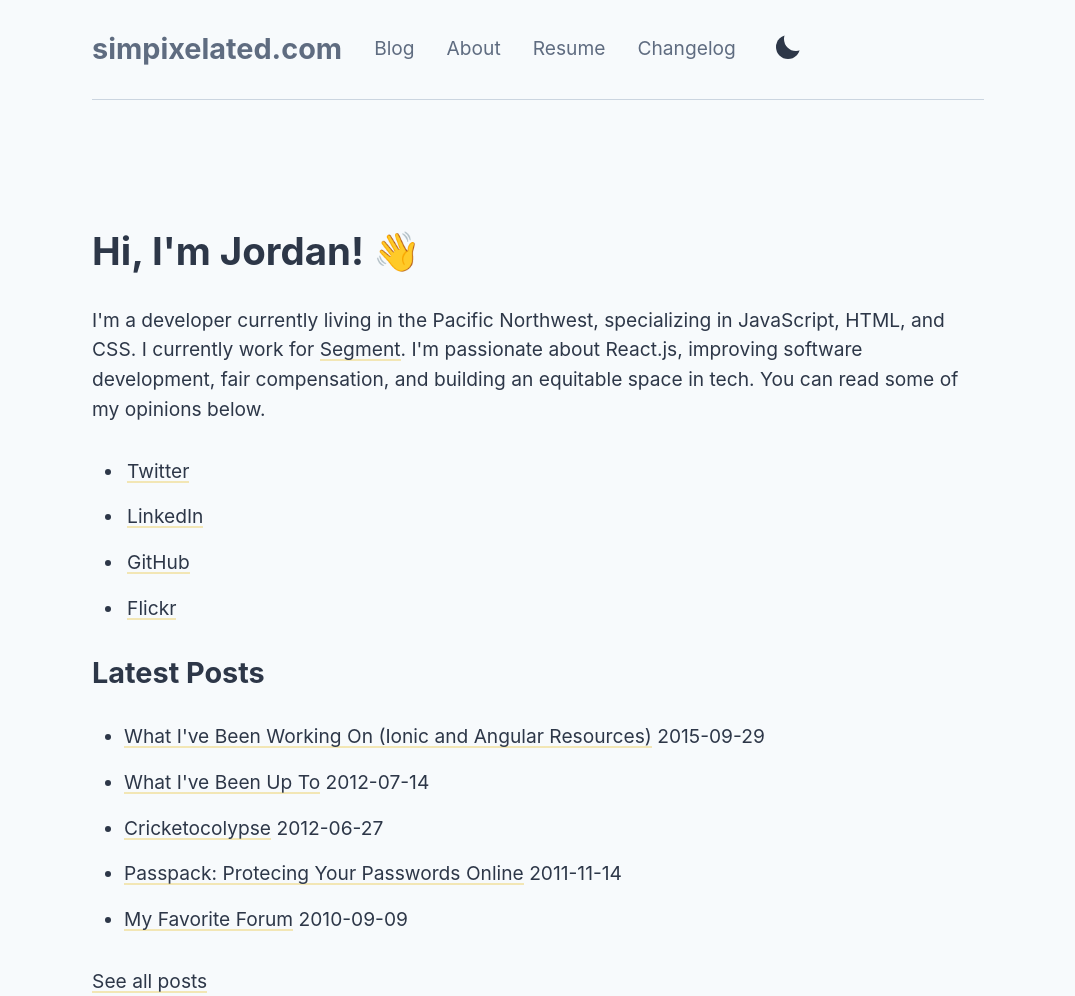
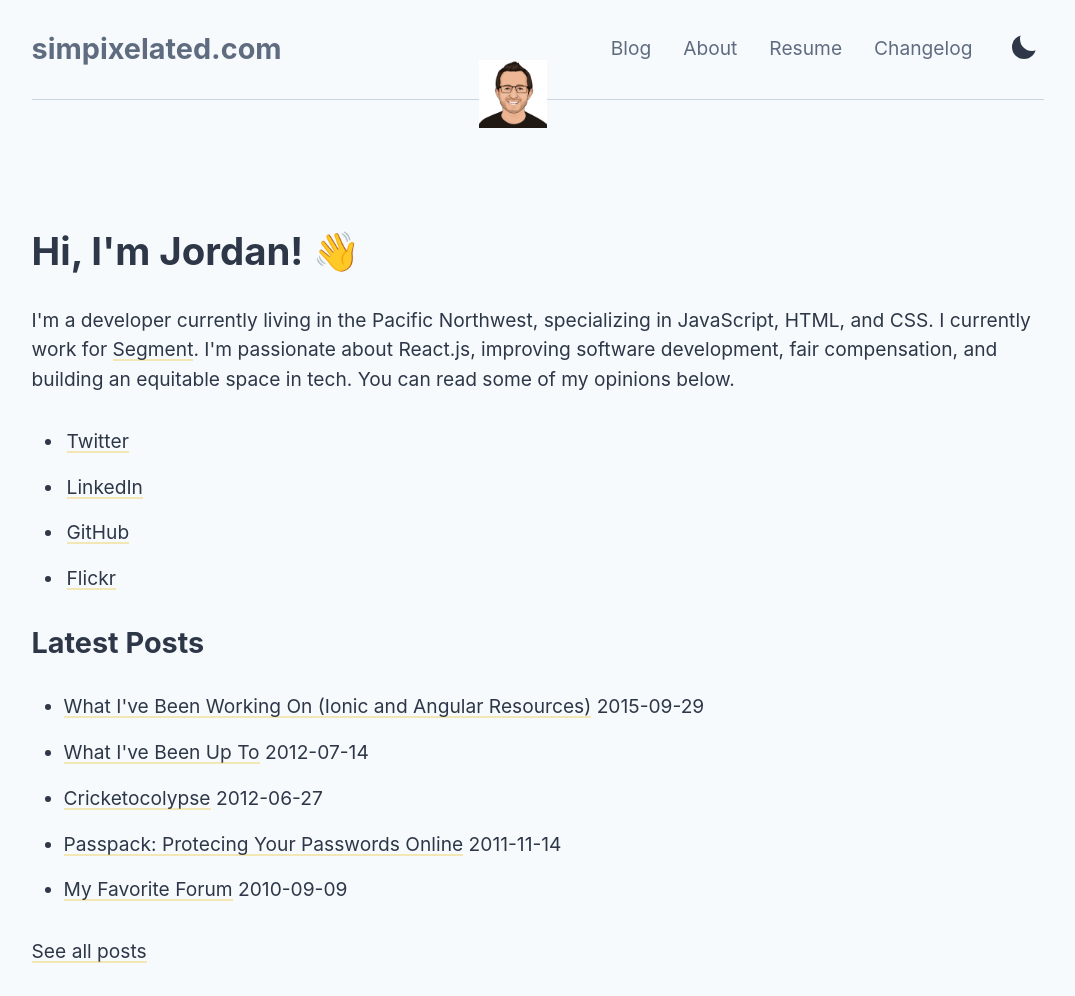
Before and after one commit to simpixelated/simpixelated.com, an Eleventy site: page src/index.md in a window 1280 px wide. Shown: the top 996 px of the page, without its empty margins (102-1177 px from the left). Built offline with nearby package versions, Linux system fonts and the light colour scheme; Eleventy itself is replaced by a stand-in of ours; files that its build step writes are made by us from their sources.

Commit message:
WIP: header styles

```diff
--- a/src/_includes/base.html
+++ b/src/_includes/base.html
@@ -9,6 +9,13 @@
   <body>
     <header>
       <h2><a href="/">simpixelated.com</a></h2>
+      <div>
+        <img
+          src="/static/profile-drawn.png"
+          alt="illustration of Jordan Kohl"
+          width="60"
+          height="60"
+        />
         <nav>
           <ul>
             <li><a href="/blog">Blog</a></li>
@@ -26,6 +33,7 @@
             </li>
           </ul>
         </nav>
+      </div>
     </header>
     <main>{{ content | safe }}</main>
     <footer>{% include "footer.html" %}</footer>
--- a/src/css/style.css
+++ b/src/css/style.css
@@ -126,7 +126,7 @@ body {
     background-color var(--duration) var(--timing);
   color: var(--text-color);
   margin: 0 auto;
-  max-width: 75ch;
+  max-width: 85ch;
   padding: 0 0.5rem;
   line-height: 1.5;
   -webkit-font-smoothing: antialiased;
@@ -444,6 +444,27 @@ header {
   min-height: 68px;
 }
 
+header h2 {
+  flex: auto;
+}
+
+header > div {
+  display: flex;
+  align-items: center;
+}
+
+header > div > img {
+  height: auto;
+  width: 68px;
+  margin-right: 2rem;
+  margin-bottom: -58px;
+  transition: all 400ms cubic-bezier(0.47, 1.64, 0.41, 0.8);
+  will-change: margin-bottom;
+}
+header:hover > div > img {
+  margin-bottom: -4px;
+}
+
 header nav ul {
   list-style: none;
   margin: 0;
@@ -451,6 +472,9 @@ header nav ul {
 }
 header nav ul li {
   margin: 0 2rem 0 0;
+}
+header nav ul li:last-child {
+  margin-right: 0;
 }
 
 header nav a,
```
Also changed, not shown: .eleventy.js. Lines whose indentation alone changed are shown as unchanged.
